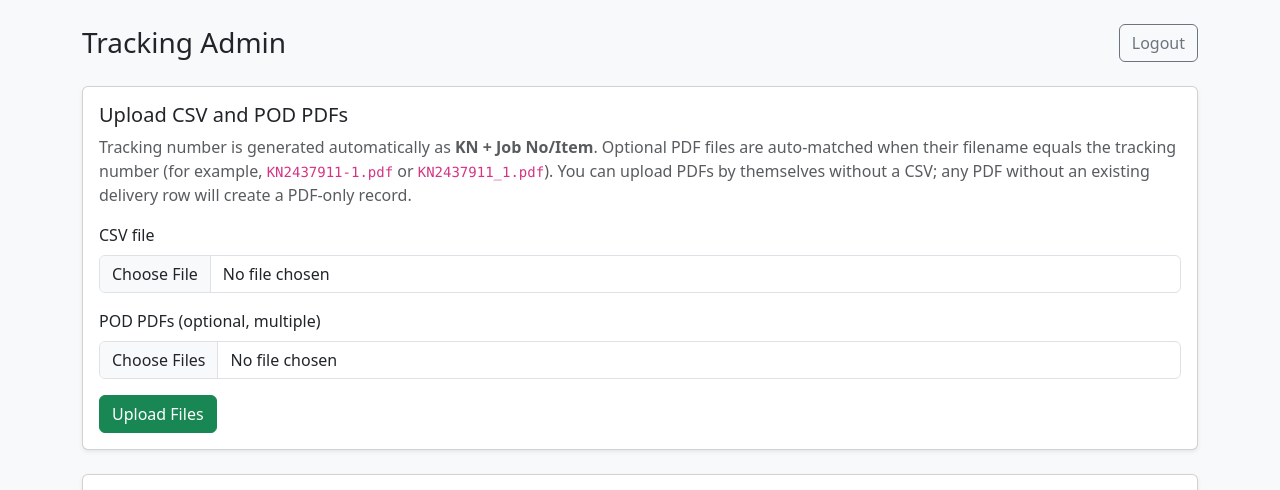
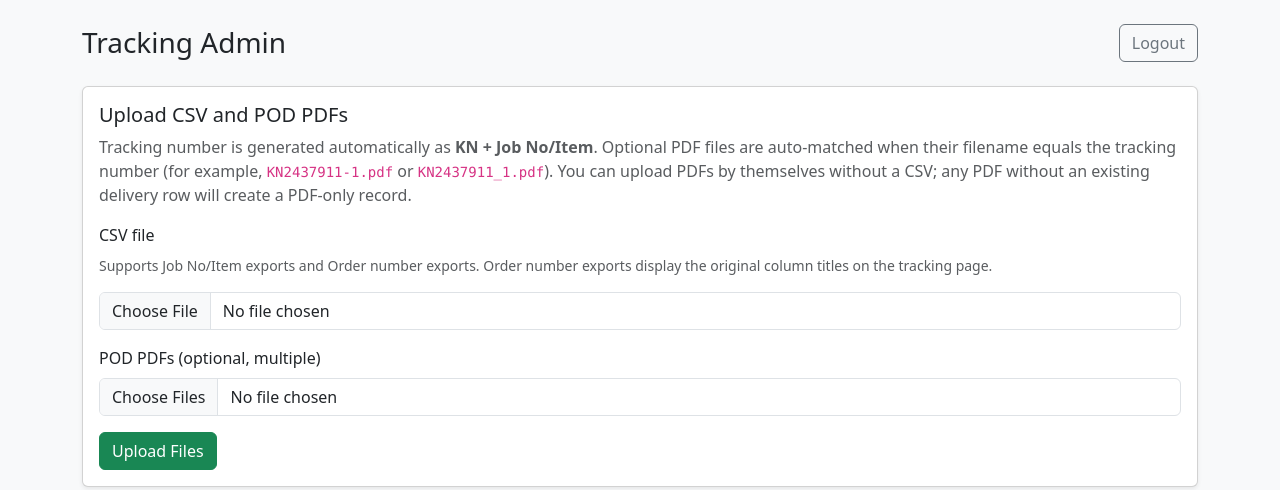
Before and after one commit to Silverlake-nacho/silverlake.tracking, a Flask app: page /admin in a window 1280 px wide. Shown: the top 490 px of the page. Run offline with Flask 3, Linux system fonts and the light colour scheme; the visitor is signed in with stand-in values (Sample User, id 1); data that the repository does not hold is empty.

Commit message:
Update admin.html

```diff
--- a/templates/admin.html
+++ b/templates/admin.html
@@ -48,6 +48,7 @@
           <form method="post" enctype="multipart/form-data">
             <div class="mb-3">
               <label class="form-label" for="csv_file">CSV file</label>
+              <p class="small text-muted">Supports Job No/Item exports and Order number exports. Order number exports display the original column titles on the tracking page.</p>
               <input class="form-control" id="csv_file" name="csv_file" type="file" accept=".csv">
             </div>
             <div class="mb-3">
```
